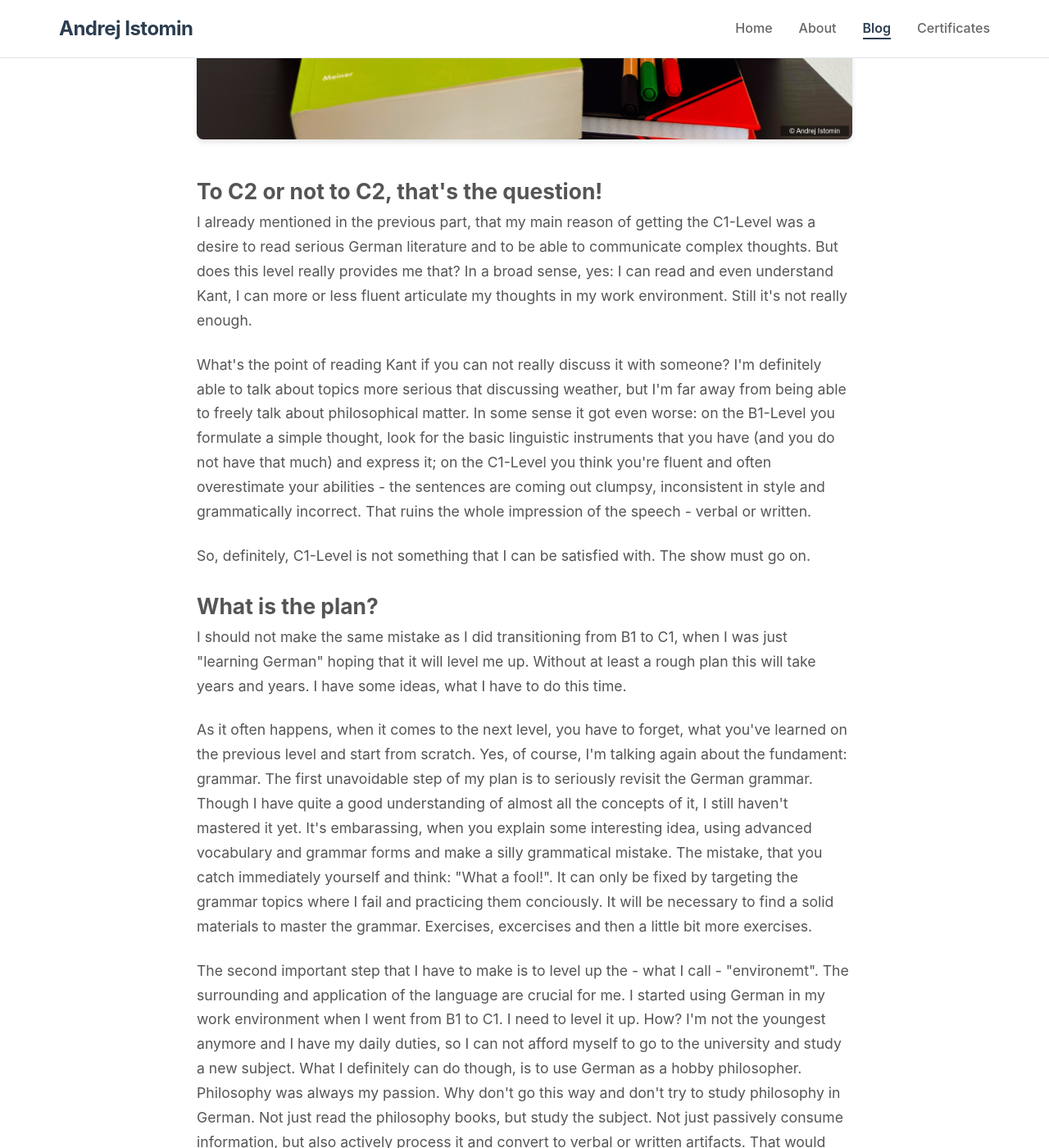
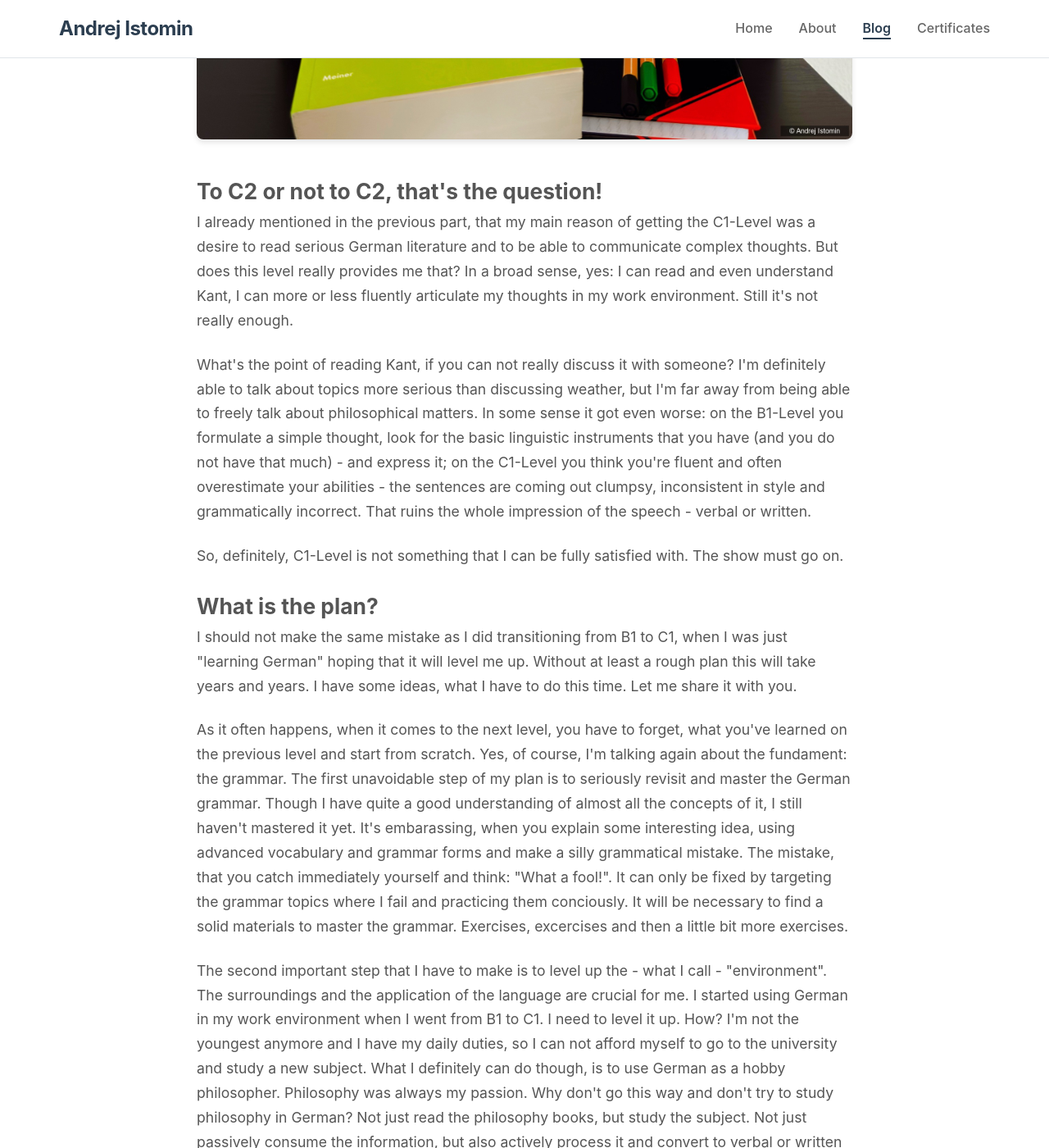
Before and after one commit to aistomin/aistomin.com, a Jekyll site: the page built from _posts/2025-12-07-goethe-c1-whats-next.markdown, in a window 1280 px wide and 1400 px high, scrolled down 725 px. Shown: the whole window at 82% size. Built offline with Jekyll 4.4.1, drawn with Linux system fonts in a browser that asks for light colours; comment, search, counter and statistics services are not loaded; some of the changed text lies outside the part shown.

Commit message:
Issue #77. 2025-12-07-goethe-c1-whats-next.markdown: first round of corrections.

```diff
--- a/_posts/2025-12-07-goethe-c1-whats-next.markdown
+++ b/_posts/2025-12-07-goethe-c1-whats-next.markdown
@@ -22,9 +22,9 @@ comments: true
     <p>"Homo proponit, sed Deus disponit" - Thomas à Kempis.</p>
     <p>
         This is the third and the final part of my "Goethe-Zertifikat C1" trilogy.
-        In this part I will share my ideas and plans regarding C2 certification.
-        If I will do that or not, and, if yes, then what are the concrete steps
-        and deadlines I have to make in order to achieve it. So, let me make God
+        In this part I will share my ideas regarding C2 certification.
+        If I'm going to do it or not and, if yes, what are the concrete steps
+        I have to make in order to achieve it. So, let me make God
         laugh and share my plans with you and Him.
     </p>
 
@@ -38,22 +38,22 @@ comments: true
         the C1-Level was a desire to read serious German literature and
         to be able to communicate complex thoughts. But does this level really
         provides me that? In a broad sense, yes: I can read and even understand
-        Kant, I can more or less fluent articulate my thoughts in my work environment.
+        Kant, I can more or less fluently articulate my thoughts in my work environment.
         Still it's not really enough.
     </p>
     <p>
-        What's the point of reading Kant if you can not really discuss it with someone?
-        I'm definitely able to talk about topics more serious that discussing weather,
-        but I'm far away from being able to freely talk about philosophical matter. In
+        What's the point of reading Kant, if you can not really discuss it with someone?
+        I'm definitely able to talk about topics more serious than discussing weather,
+        but I'm far away from being able to freely talk about philosophical matters. In
         some sense it got even worse: on the B1-Level you formulate a simple thought,
         look for the basic linguistic instruments that you have (and you do not have that much)
-        and express it; on the C1-Level you think you're fluent and often overestimate
+        - and express it; on the C1-Level you think you're fluent and often overestimate
         your abilities - the sentences are coming out clumpsy, inconsistent in style
         and grammatically incorrect. That ruins the whole impression of the speech - verbal
         or written.
     </p>
     <p>
-        So, definitely, C1-Level is not something that I can be satisfied with. The show
+        So, definitely, C1-Level is not something that I can be fully satisfied with. The show
         must go on.
     </p>
 
@@ -61,13 +61,14 @@ comments: true
     <p>
         I should not make the same mistake as I did transitioning from B1 to C1, when I was just
         "learning German" hoping that it will level me up. Without at least a rough plan this will
-        take years and years. I have some ideas, what I have to do this time.
+        take years and years. I have some ideas, what I have to do this time. Let me share it with
+        you.
     </p>
     <p>
         As it often happens, when it comes to the next level, you have to forget, what you've
         learned on the previous level and start from scratch. Yes, of course, I'm talking
-        again about the fundament: grammar. The first unavoidable step of my plan is to seriously
-        revisit the German grammar. Though I have quite a good understanding of almost all
+        again about the fundament: the grammar. The first unavoidable step of my plan is to seriously
+        revisit and master the German grammar. Though I have quite a good understanding of almost all
         the concepts of it, I still haven't mastered it yet. It's embarassing, when you explain
         some interesting idea, using advanced vocabulary and grammar forms and make a silly
         grammatical mistake. The mistake, that you catch immediately yourself and think:
@@ -78,14 +79,14 @@ comments: true
 
     <p>
         The second important step that I have to make is to level up the - what I call -
-        "environemt". The surrounding and application of the language are crucial for me.
+        "environment". The surroundings and the application of the language are crucial for me.
         I started using German in my work environment when I went from B1 to C1. I need
         to level it up. How? I'm not the youngest anymore and I have my daily duties, so
         I can not afford myself to go to the university and study a new subject. What I
         definitely can do though, is to use German as a hobby philosopher. Philosophy was
-        always my passion. Why don't go this way and don't try to study philosophy in German.
+        always my passion. Why don't go this way and don't try to study philosophy in German?
         Not just read the philosophy books, but study the subject. Not just passively consume
-        information, but also actively process it and convert to verbal or written artifacts.
+        the information, but also actively process it and convert to verbal or written artifacts.
         That would allow me to regularly practice all the four areas, that will be tested on
         the exam. Let's talk about each of them individually.
     </p>
@@ -98,30 +99,30 @@ comments: true
 
     <p>
         Speaking of Writing: Combining writing and reading may be a good idea. So maybe "study" is
-        the right word: read about certain thema, process the information, then write. It could be
-        a good idea to start a philosophy blog. It's going to be time consuming, but one can't make
-        an omlette without cracking eggs.
+        the right word: read about certain thema, process the information, then write. May I should
+        start a philosophy blog. It's going to be time-consuming, but one can't make an omlette without
+        cracking eggs.
     </p>
 
     <p>
-        Listening and Speaking. Here is I have a problem. Listening philosopical podcasts or lectures
-        is a good idea, but it lacks spontanity of the real-time speech. With speaking the situation
+        Listening and Speaking. Here I have a problem. Listening philosopical podcasts or lectures
+        is a good, but it lacks spontanity of the real-time speech. With the speaking the situation
         is even worse: whom would I tell about my kantianian researches? I do not have any people in
         my surrounding who would be interested in such a topics. I was thinking of looking for a - what
         we Germans call - "Verein" (hobby club, society, association dedicated to certain thema). We have
         a "Verein" for everything: sport, stitching or watching birds... maybe we have something for
-        philosophy or at least literature. I bet we have, one should just take time and search. Being
+        philosophy or at least literature. I bet we have something, one should just take time and search. Being
         a memeber of such a club would allow me to regulary train my speaking and listening skills.
     </p>
 
     <p>
-        The last and very impotant step is to prepare for the exam itself. I should no repeat my previous
+        The last and very important step is to prepare for the exam itself. I should no repeat my previous
         mistake and start preparing in the last month. I plan to find model tests as early as possible and
-        practice if not on weekly, then at least on monthly basis. The topics must also not be overlooked:
+        practice them, if not on weekly, then at least on monthly basis. The exam topics must also not be overlooked:
         climate change, digitalisation - what they have on the exam - not necessarily what Kant writes
-        about - I should be aware of those topics and the vocabulare that belongs to them. I also regularly
-        make timed tests and maybe do them somewhere in the cafe or other noisy environment, because that was
-        one of my issues in the C1-exam.
+        about - I should be aware of those topics and the vocabulary that goes along with them. I also have to regularly
+        make timed tests and maybe even do them somewhere in a café or other noisy places, because distractions and
+        a lack of concentration were among my issues in the C1-exam.
     </p>
 
     <h2>ETA</h2>
@@ -134,27 +135,28 @@ comments: true
     <p>
         I may be naive, but I think that two years must be enough to level up: master the grammar, be confident
         using complex language in verbal and written form, quickly understand complex texts and audio etc. So in
-        two years from now I could be actually on the C2-Level. That doesn't me though that I will be ready for
+        two years from now I could be actually on the C2-Level. That doesn't mean though, that I will be ready for
         the exam.
     </p>
     <p>
-        This time I would take way more than one month to prepare specifically for the exam. I'd like take
-        3-6 months, so I could decrease the amount of stress before the exam. At that phase - no Kant, just
-        model tests every damn day.
+        This time I would take way more than one month to prepare specifically for the exam. I'd like to take
+        3-6 months, so I could decrease the amount of stress of the last days before the exam. At that phase
+        - no Kant, just model tests every damn day.
     </p>
     <p>
-        So, my ETA is 2.5 - 3 years in order to level up. I'm not trying being precise, it just something to start
+        So, my ETA is 2.5 - 3 years in order to level up. I'm not trying being precise, it's just something to start
         with and not to waste 7 years wandering in the dark, as I did with C1.
     </p>
 
 
     <h2>Conclusion</h2>
     <p>
-        This post may look like just a random rant and sharing dreams, but I do want to believe, that this
-        plan that I have now will be a good strating point on my journey to C2 and help me to be accountable.
-        It won't be easy and the plan will be changin every next month, but it's still better than having no
-        plan at all. It also will be interesting to see, how much will thereality be different from what I'm
-        thinking now. I will keep you informed, if I have something interesting to share on this topic again.
+        This post may look like just a random rant and dreams-sharing, but I do want to believe, that this
+        plan will be a good strating point on my journey to C2 and will help me to be accountable.
+        It won't be easy and the plan will be changing every next month or even more frequently, but it's still
+        better than having no plan at all. It will also be interesting to see, how much the reality will be
+        different from what I'm planing now. I will keep you updated, if I have something interesting to
+        share on this topic again. Wish me a good luck with the preparations!
     </p>
 
     <p>Thanks for reading, I hope you enjoyed it. See you next time!</p>
```
